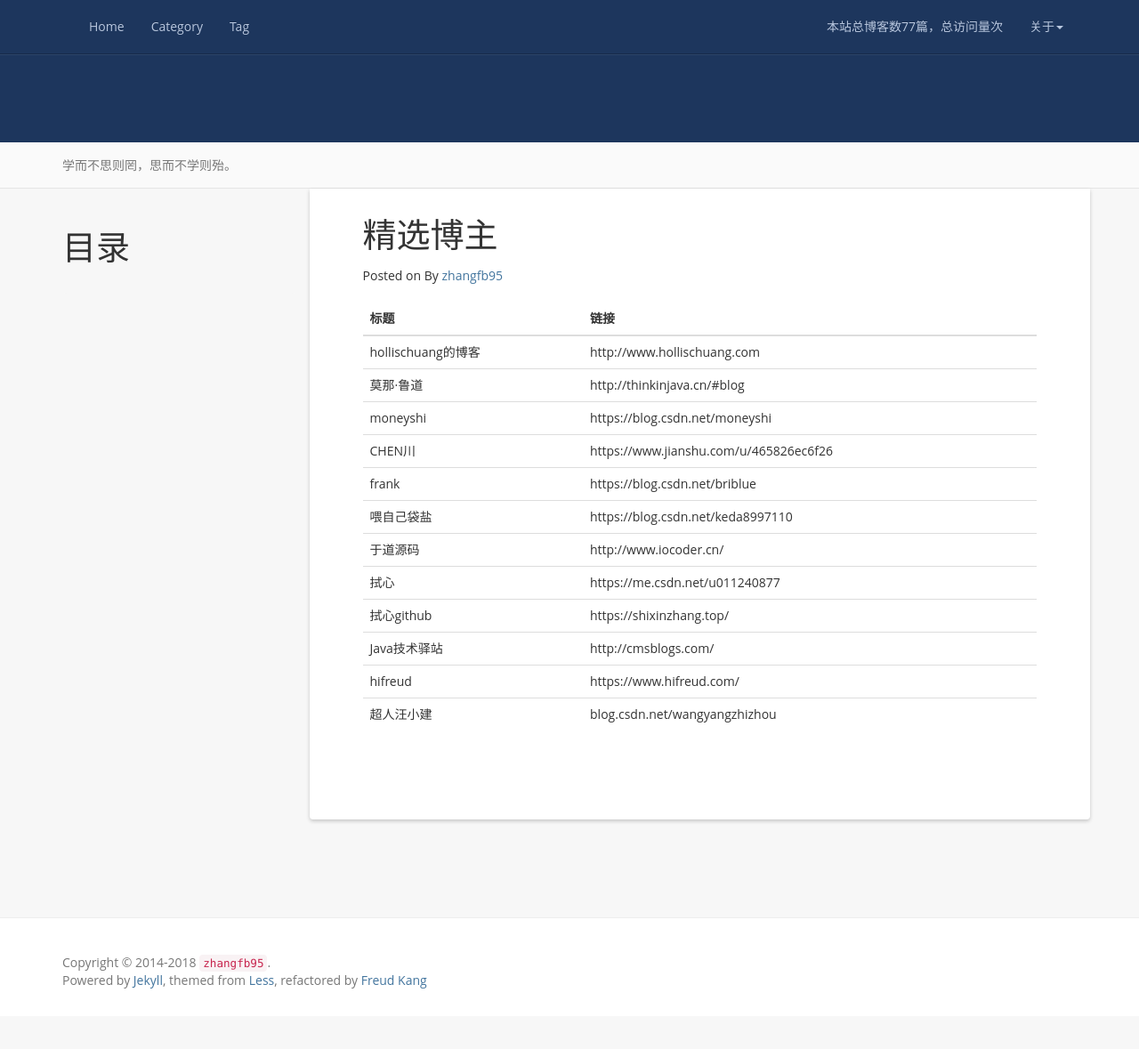
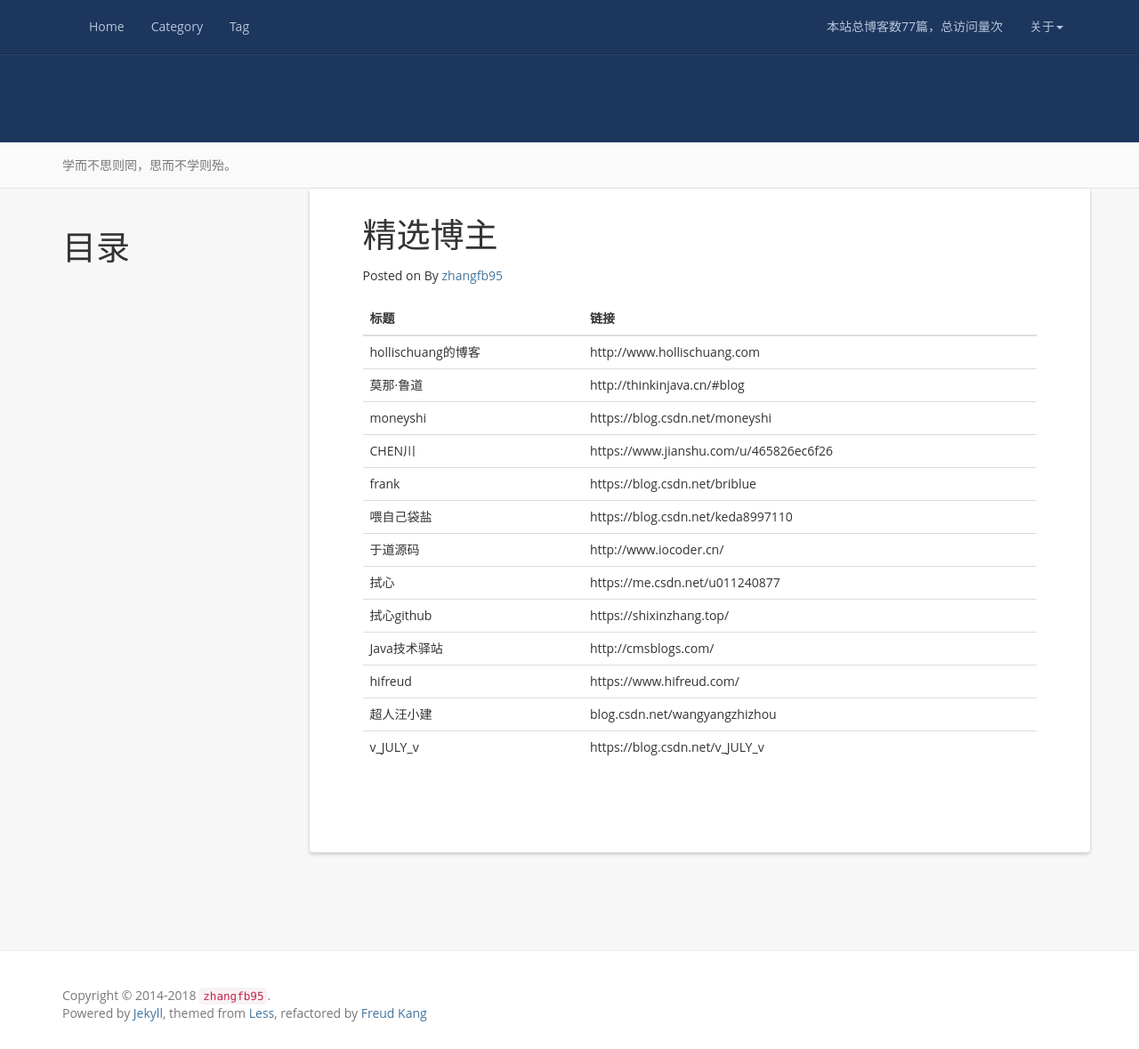
Before and after one commit to zhangfb95/zhangfb95.github.io.bak, a Jekyll site: the page built from friend.md, in a window 1280 px wide and 1179 px high. Shown: the whole window at 89% size. Built offline with Jekyll 4.4.1, drawn with Linux system fonts in a browser that asks for light colours; nearby versions of some CDN libraries; a script that is not in the unit is left out; comment, search, counter and statistics services are not loaded.

Commit message:
增加friend

```diff
--- a/friend.md
+++ b/friend.md
@@ -21,3 +21,4 @@ permalink: /friend/
 | Java技术驿站 | http://cmsblogs.com/ |
 | hifreud | https://www.hifreud.com/ |
 | 超人汪小建 | blog.csdn.net/wangyangzhizhou |
+| v_JULY_v | https://blog.csdn.net/v_JULY_v |
```
